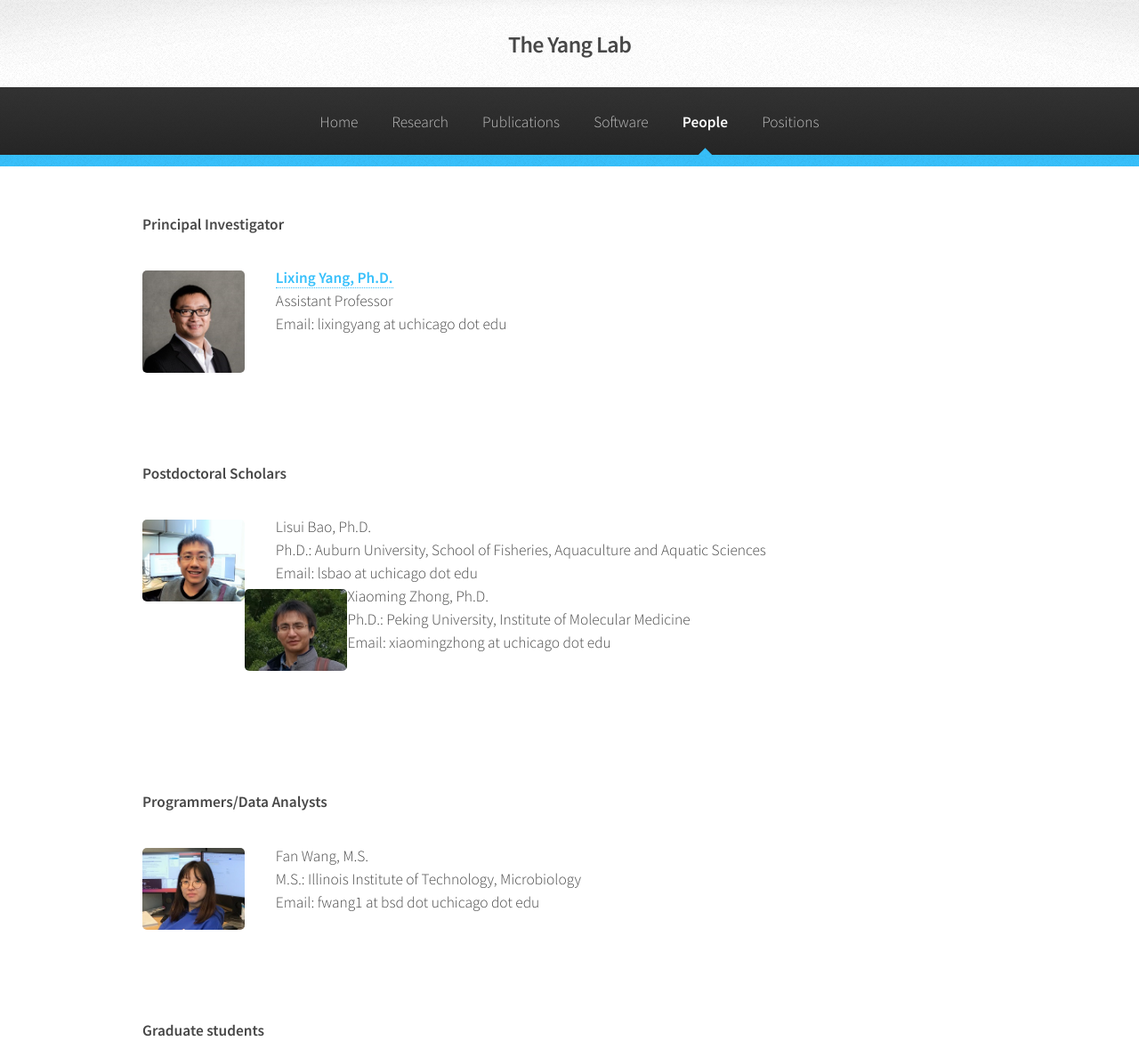
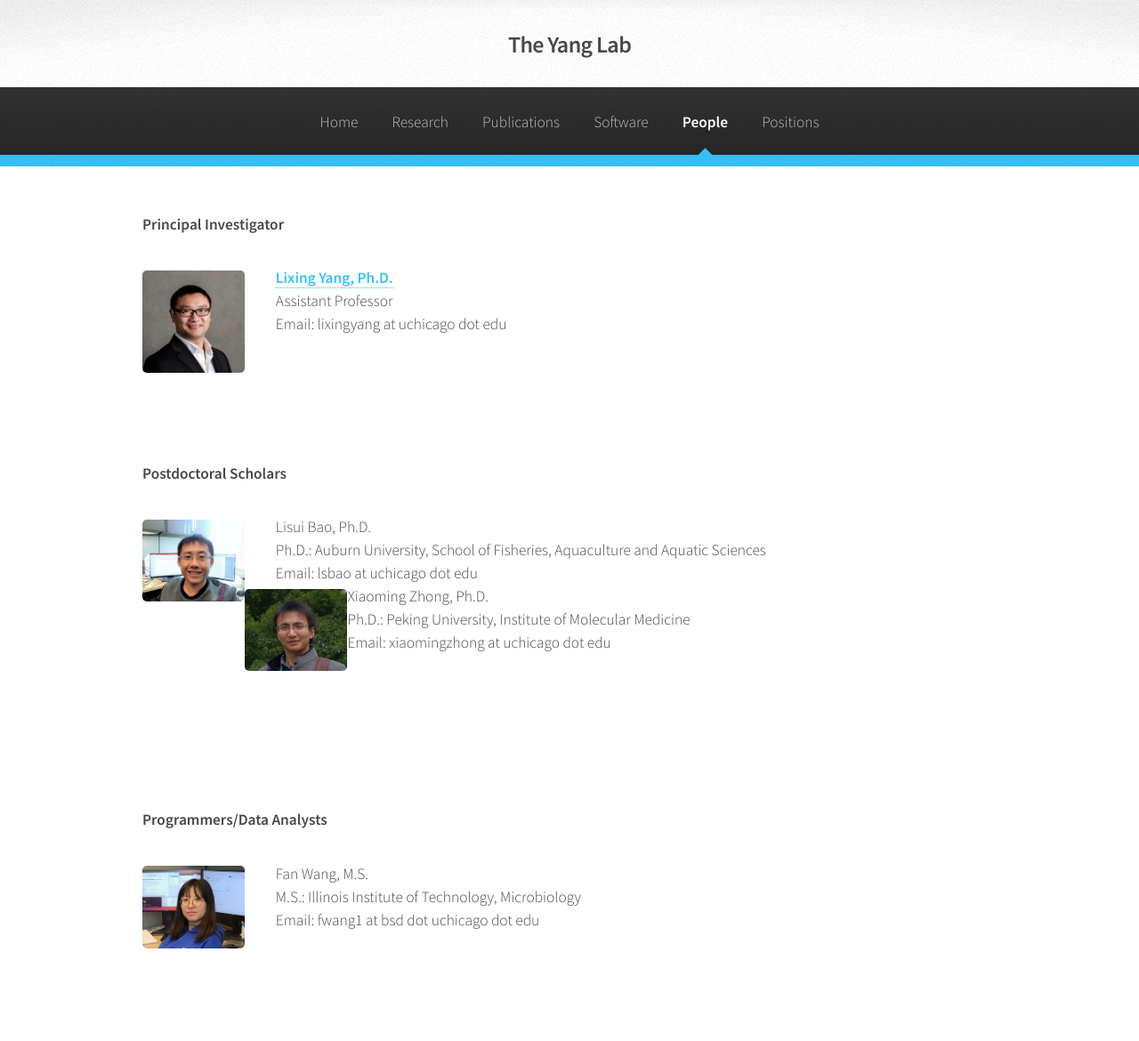
Before and after one commit to guru-yang/test, a Jekyll site: the page built from people.html, in a window 1280 px wide. Shown: the top 1170 px of the page at 89% size. Built offline with Jekyll 4.4.1, drawn with Linux system fonts in a browser that asks for light colours.

Commit message:
people format

```diff
--- a/people.html
+++ b/people.html
@@ -29,18 +29,18 @@
 								<li>Lisui Bao, Ph.D.</li>
 								<li>Ph.D.: Auburn University, School of Fisheries, Aquaculture and Aquatic Sciences</li>
 								<li>Email: lsbao at uchicago dot edu</li>
+								<li></li>
+								<li></li>
 							</ul>
 						</div>
 						<div class="box post">
 						<a class="image left"><img src="{{ site.baseurl }}/people/xiaoming_zhong.jpg"/></a>
-						<div class="inner">
 							<ul class="unstyled">
 								<li>Xiaoming Zhong, Ph.D.</li>
 								<li>Ph.D.: Peking University, Institute of Molecular Medicine</li>
 								<li>Email: xiaomingzhong at uchicago dot edu</li>
 							</ul>
-						</div>
-					</div>
+					  </div>
 		</div>
 	</section>
 
```
